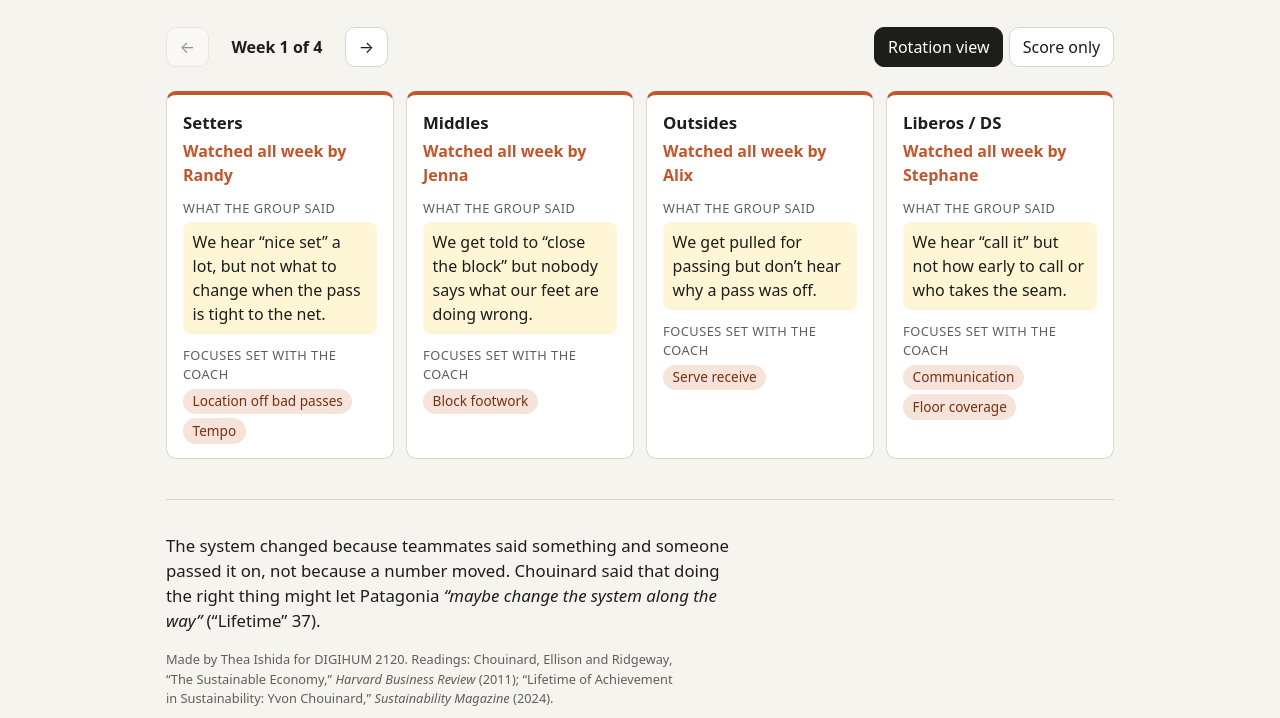
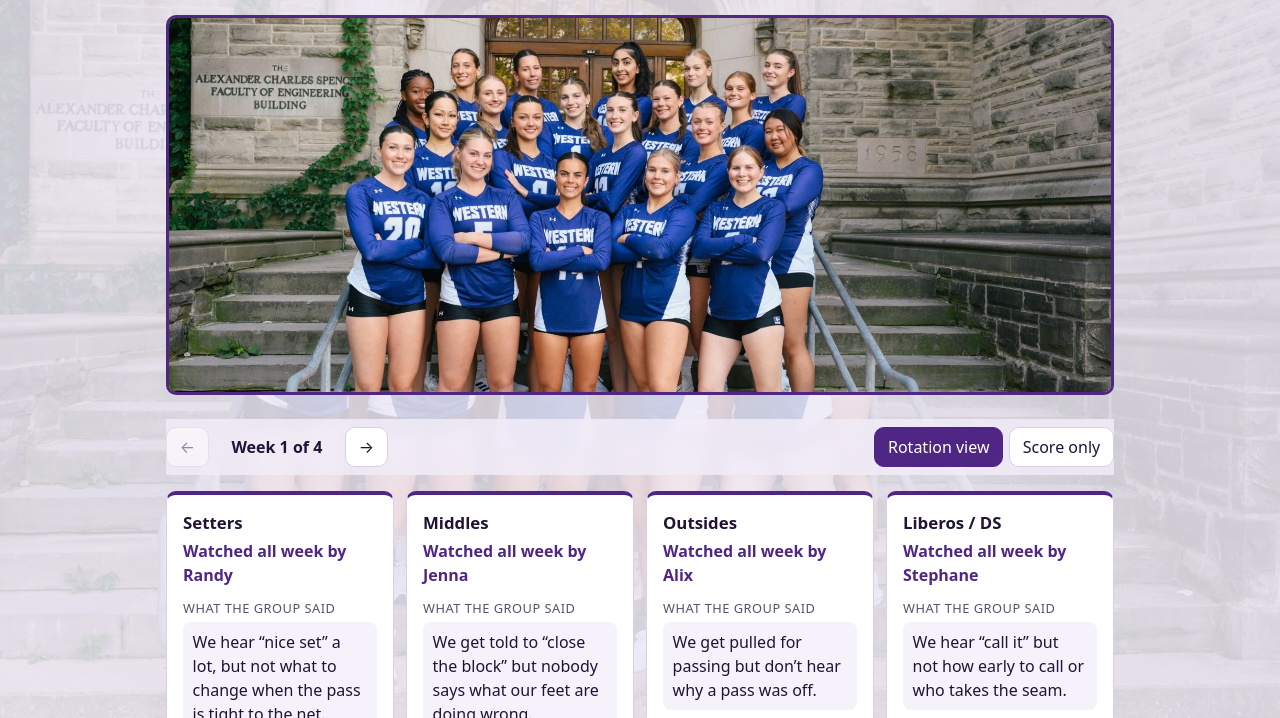
Before and after one commit to thea-ishida/rotations, a plain HTML site: page index.html in a window 1280 px wide. Shown: the part 129-847 px from the top of the page. Drawn offline with Linux system fonts and the light colour scheme.

Commit message:
Add team photo banner and background

```diff
--- a/app.js
+++ b/app.js
@@ -183,6 +183,22 @@
     if (e.key === "ArrowRight") go(1);
   });
 
+  if (C.backgroundImage) {
+    var safe = String(C.backgroundImage).replace(/["\\]/g, "");
+    document.documentElement.style.setProperty("--bg-image", 'url("' + safe + '")');
+  }
+
+  if (C.heroImage) {
+    var hero = document.getElementById("hero");
+    var img = document.getElementById("heroImg");
+    img.src = C.heroImage;
+    img.alt = C.heroAlt || "";
+    img.addEventListener("error", function () { hero.hidden = true; });
+    var credit = document.getElementById("heroCredit");
+    if (C.photoCredit) credit.textContent = C.photoCredit; else credit.remove();
+    hero.hidden = false;
+  }
+
   document.getElementById("title").textContent = C.title;
   document.title = C.title;
   document.getElementById("intro").textContent = C.intro;
--- a/content.js
+++ b/content.js
@@ -12,6 +12,17 @@ window.CONTENT = {
   title: "Rotations",
   intro:
     "One coach watches one positional group for a whole week and sets one or two skill focuses with them. Then the coaches rotate.",
+
+  // Optional background photo. Put the image in this folder (for example
+  // images/background.jpg) and write its path here. Leave "" for plain purple.
+  // A light purple veil sits over the photo so the text stays readable.
+  backgroundImage: "images/team.jpg",
+
+  // Optional banner photo shown clearly under the title. Leave "" to hide it.
+  heroImage: "images/team.jpg",
+  heroAlt: "The Western women's volleyball team in purple Western jerseys on the steps of the Spencer Engineering Building.",
+  // Who took the photo. Fill this in if you know it, for example "Photo: Jane Doe".
+  photoCredit: "",
 
   coaches: ["Randy", "Jenna", "Alix", "Stephane"],
 
--- a/index.html
+++ b/index.html
@@ -12,6 +12,11 @@
     <h1 id="title">Rotations</h1>
     <p id="intro" class="intro"></p>
   </header>
+
+  <figure id="hero" class="hero" hidden>
+    <img id="heroImg" alt="">
+    <figcaption id="heroCredit"></figcaption>
+  </figure>
 
   <section class="controls" aria-label="Controls">
     <div class="week" role="group" aria-label="Week">
--- a/style.css
+++ b/style.css
@@ -1,23 +1,37 @@
 :root {
-  --bg: #f6f4ef;
+  /* Western University colours: Western Purple #4F2683, Deep Focus #201436,
+     silver grey #807F83, white. --bg is a light purple tint of Western Purple. */
+  --western: #4f2683;
+  --deep: #201436;
+  --silver: #807f83;
+  --bg: #f1ecf8;
+  --bg-veil: rgba(241, 236, 248, 0.84); /* laid over a background image so text stays readable */
   --card: #ffffff;
-  --ink: #1d1d1b;
-  --muted: #5f5e5a;
-  --line: #d9d6cc;
-  --court: #c2562b;
-  --court-soft: #f6e3da;
-  --score: #3b4a8f;
-  --score-soft: #e3e7f6;
-  --note: #fff6d6;
+  --ink: #201436;
+  --muted: #55526a;
+  --line: #d8cfe8;
+  --court: #4f2683;
+  --court-soft: #e6dcf4;
+  --score: #5c5b60;
+  --score-soft: #e8e8eb;
+  --note: #f6f2fb;
   --radius: 10px;
   font-family: system-ui, -apple-system, "Segoe UI", Roboto, sans-serif;
 }
 
 * { box-sizing: border-box; }
 
+html {
+  background-color: var(--bg);
+  background-image: linear-gradient(var(--bg-veil), var(--bg-veil)), var(--bg-image, none);
+  background-size: cover;
+  background-position: center;
+  background-attachment: fixed;
+  min-height: 100%;
+}
+
 body {
   margin: 0;
-  background: var(--bg);
   color: var(--ink);
   line-height: 1.5;
   max-width: 980px;
@@ -25,9 +39,22 @@ body {
   padding: 1.5rem 1rem 3rem;
 }
 
-h1 { font-size: 2rem; margin: 0 0 0.25rem; letter-spacing: -0.01em; }
+h1 { color: var(--western); font-size: 2rem; margin: 0 0 0.25rem; letter-spacing: -0.01em; }
 h2 { font-size: 1.05rem; margin: 0; }
 .intro { color: var(--muted); max-width: 60ch; margin: 0; }
+
+.hero { margin: 1.25rem 0 0; }
+.hero[hidden] { display: none; }
+.hero img {
+  display: block;
+  width: 100%;
+  height: clamp(200px, 38vw, 380px);
+  object-fit: cover;
+  object-position: center 45%;
+  border-radius: var(--radius);
+  border: 3px solid var(--western);
+}
+.hero figcaption { font-size: 0.75rem; color: var(--muted); margin-top: 0.3rem; text-align: right; }
 
 .controls {
   display: flex;
@@ -38,7 +65,8 @@ h2 { font-size: 1.05rem; margin: 0; }
   margin: 1.5rem 0 1rem;
   position: sticky;
   top: 0;
-  background: var(--bg);
+  background: var(--bg-veil);
+  backdrop-filter: blur(6px);
   padding: 0.5rem 0;
   z-index: 2;
 }
@@ -54,14 +82,14 @@ button {
   min-height: 40px;
 }
 button:hover { border-color: var(--muted); }
-button:focus-visible { outline: 3px solid var(--score); outline-offset: 2px; }
+button:focus-visible { outline: 3px solid var(--western); outline-offset: 2px; }
 button[aria-disabled="true"] { opacity: 0.45; cursor: default; }
 
 .week { display: flex; align-items: center; gap: 0.5rem; }
 #weekLabel { min-width: 7.5rem; text-align: center; font-weight: 600; }
 
 .modes { display: flex; gap: 0.35rem; }
-.modes button[aria-pressed="true"] { border-color: var(--ink); background: var(--ink); color: #fff; }
+.modes button[aria-pressed="true"] { border-color: var(--western); background: var(--western); color: #fff; }
 
 .grid {
   display: grid;
@@ -92,8 +120,8 @@ button[aria-disabled="true"] { opacity: 0.45; cursor: default; }
 .standin {
   display: inline-block;
   font-size: 0.7rem;
-  background: #fbe3a0;
-  color: #5b4300;
+  background: #e6dcf4;
+  color: var(--western);
   border-radius: 999px;
   padding: 0.05rem 0.45rem;
   margin-left: 0.35rem;
@@ -102,8 +130,8 @@ button[aria-disabled="true"] { opacity: 0.45; cursor: default; }
 
 .chips { display: flex; flex-wrap: wrap; gap: 0.3rem; margin: 0; padding: 0; list-style: none; }
 .chip { font-size: 0.85rem; border-radius: 999px; padding: 0.15rem 0.6rem; }
-.rotation .chip { background: var(--court-soft); color: #7a2f12; }
-.score .chip { background: var(--score-soft); color: #26306a; }
+.rotation .chip { background: var(--court-soft); color: var(--western); }
+.score .chip { background: var(--score-soft); color: #3a393e; }
 .empty { color: var(--muted); font-style: italic; margin: 0; }
 
 .index {
@@ -118,7 +146,7 @@ button[aria-disabled="true"] { opacity: 0.45; cursor: default; }
   align-items: baseline;
 }
 .index .big { font-size: 2.6rem; font-weight: 700; color: var(--score); line-height: 1; }
-.index .tag { font-size: 0.75rem; background: var(--score-soft); color: #26306a; border-radius: 999px; padding: 0.1rem 0.5rem; }
+.index .tag { font-size: 0.75rem; background: var(--score-soft); color: #3a393e; border-radius: 999px; padding: 0.1rem 0.5rem; }
 .index .meta { color: var(--muted); font-size: 0.9rem; margin: 0; flex-basis: 100%; }
 
 .bars { list-style: none; margin: 0; padding: 0; display: grid; gap: 0.35rem; }
@@ -126,7 +154,7 @@ button[aria-disabled="true"] { opacity: 0.45; cursor: default; }
 .bar .track { grid-column: 1 / -1; height: 6px; background: var(--score-soft); border-radius: 3px; overflow: hidden; }
 .bar .fill { height: 100%; background: var(--score); }
 .bar .num { text-align: right; font-variant-numeric: tabular-nums; }
-.bar.low .fill { background: #8a5cc2; }
+.bar.low .fill { background: var(--western); }
 
 .reveal { margin: 0.25rem 0 0.75rem; }
 .leftout { border-top: 1px dashed var(--line); margin-top: 0.75rem; padding-top: 0.25rem; }
@@ -143,4 +171,4 @@ button[aria-disabled="true"] { opacity: 0.45; cursor: default; }
 }
 
 /* In the score view, the revealed coach plan keeps the rotation colours. */
-.score .leftout .chip { background: var(--court-soft); color: #7a2f12; }
+.score .leftout .chip { background: var(--court-soft); color: var(--western); }
```
Also changed, not shown: images/team.jpg (added).
